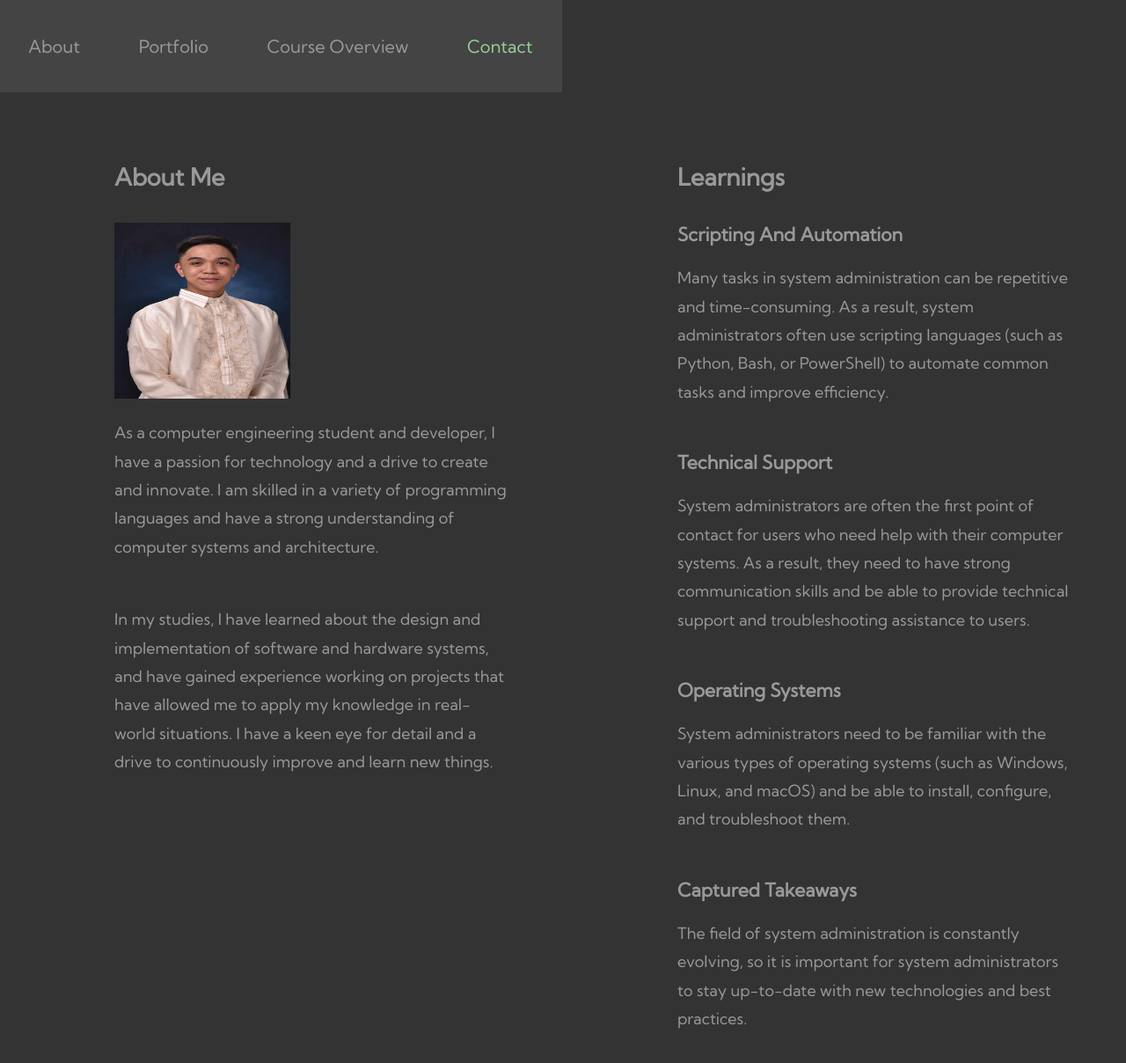
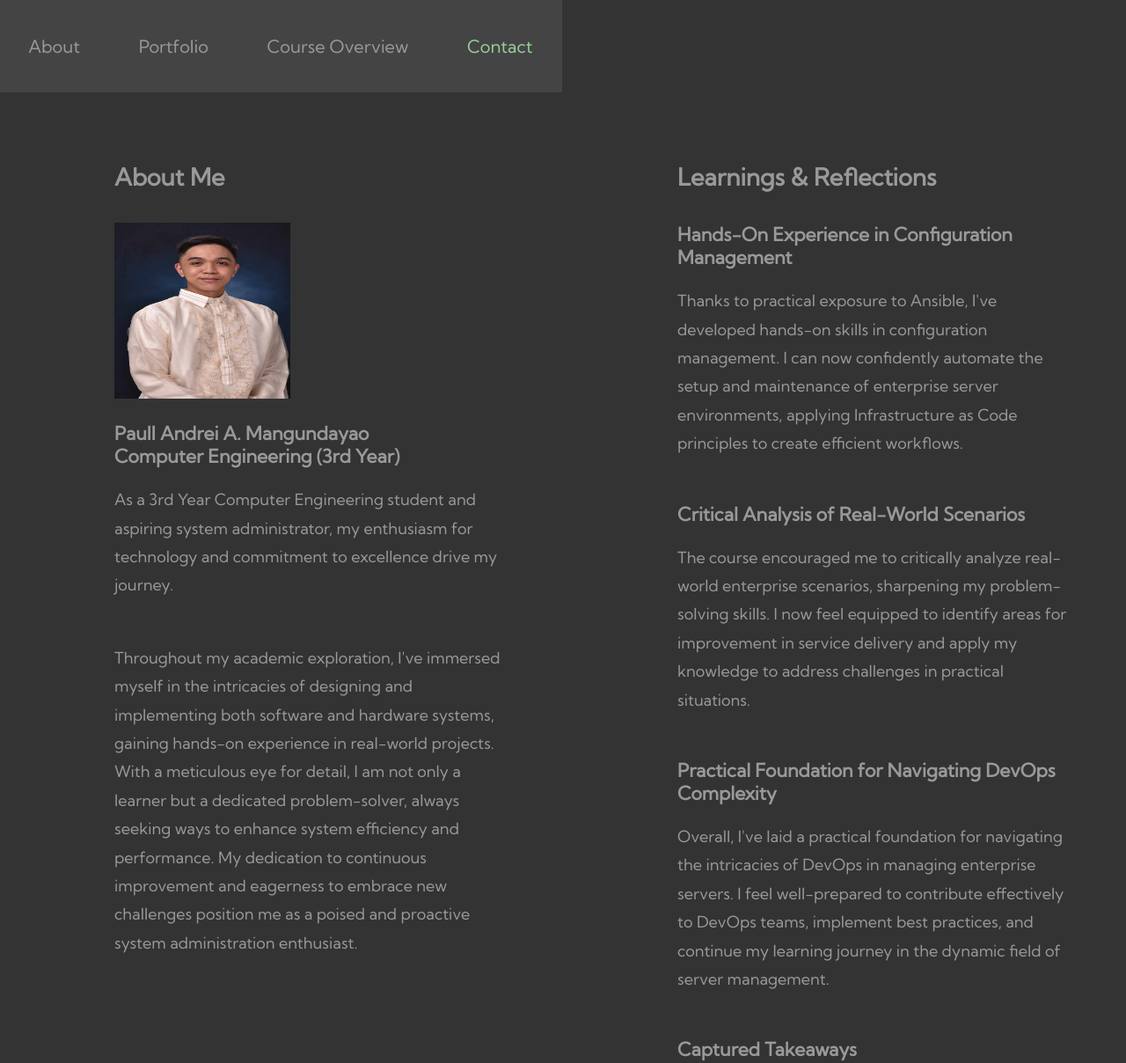
Before and after one commit to paullmangundayao/cpe232mangundayaopaull.github.io, a plain HTML site: page index.html in a window 1280 px wide. Shown: the top 1208 px of the page at 88% size. Drawn offline with Linux system fonts and the light colour scheme.

Commit message:
Update index.html

```diff
--- a/index.html
+++ b/index.html
@@ -57,11 +57,15 @@
                     <div class="tm-media-body">
                         <h2>About Me</h2>
                         <img src="img/vertex-bg-06.jpg" alt="pol">
+                        <h3>
+                            Paull Andrei A. Mangundayao<br>
+                            Computer Engineering (3rd Year)
+                        </h3>
                         <p>
-                            As a computer engineering student and developer, I have a passion for technology and a drive to create and innovate. I am skilled in a variety of programming languages and have a strong understanding of computer systems and architecture.
+                            As a 3rd Year Computer Engineering student and aspiring system administrator, my enthusiasm for technology and commitment to excellence drive my journey.
                         </p>
                         <p>
-                            In my studies, I have learned about the design and implementation of software and hardware systems, and have gained experience working on projects that have allowed me to apply my knowledge in real-world situations. I have a keen eye for detail and a drive to continuously improve and learn new things.
+                            Throughout my academic exploration, I've immersed myself in the intricacies of designing and implementing both software and hardware systems, gaining hands-on experience in real-world projects. With a meticulous eye for detail, I am not only a learner but a dedicated problem-solver, always seeking ways to enhance system efficiency and performance. My dedication to continuous improvement and eagerness to embrace new challenges position me as a poised and proactive system administration enthusiast.
                         </p>
                         <!-- Inserted Image -->
                     </div>
@@ -72,29 +76,29 @@
             <div class="tm-section-col tm-content tm-content-right">
                 <div class="tm-media">
                     <div class="tm-media-body">
-                        <h2>Learnings</h2>
+                        <h2>Learnings & Reflections</h2>
 
                         <!-- Scripting And Automation -->
                         <div class="tm-learning">
-                            <h3>Scripting And Automation</h3>
+                            <h3>Hands-On Experience in Configuration Management</h3>
                             <p>
-                                Many tasks in system administration can be repetitive and time-consuming. As a result, system administrators often use scripting languages (such as Python, Bash, or PowerShell) to automate common tasks and improve efficiency.
+                                Thanks to practical exposure to Ansible, I've developed hands-on skills in configuration management. I can now confidently automate the setup and maintenance of enterprise server environments, applying Infrastructure as Code principles to create efficient workflows.
                             </p>
                         </div>
 
                         <!-- Technical Support -->
                         <div class="tm-learning">
-                            <h3>Technical Support</h3>
+                            <h3>Critical Analysis of Real-World Scenarios</h3>
                             <p>
-                                System administrators are often the first point of contact for users who need help with their computer systems. As a result, they need to have strong communication skills and be able to provide technical support and troubleshooting assistance to users.
+                                The course encouraged me to critically analyze real-world enterprise scenarios, sharpening my problem-solving skills. I now feel equipped to identify areas for improvement in service delivery and apply my knowledge to address challenges in practical situations.
                             </p>
                         </div>
 
                         <!-- Operating Systems -->
                         <div class="tm-learning">
-                            <h3>Operating Systems</h3>
+                            <h3>Practical Foundation for Navigating DevOps Complexity</h3>
                             <p>
-                                System administrators need to be familiar with the various types of operating systems (such as Windows, Linux, and macOS) and be able to install, configure, and troubleshoot them.
+                                Overall, I've laid a practical foundation for navigating the intricacies of DevOps in managing enterprise servers. I feel well-prepared to contribute effectively to DevOps teams, implement best practices, and continue my learning journey in the dynamic field of server management.
                             </p>
                         </div>
 
@@ -308,7 +312,7 @@
                     The course, CPE 232, is a comprehensive exploration of managing enterprise servers within a DevOps framework. It is structured to equip students with the essential skills and knowledge needed to thrive in a DevOps environment centered around Linux servers. Throughout the program, students delve into the intricacies of configuring and managing services, employing Ansible for configuration management, and implementing de facto standard monitoring practices. The curriculum also emphasizes collaborative coding using Git, leveraging containerized technologies for immutable environments, and integrating cloud services into the DevOps workflow. This hands-on course, comprising both lectures and labs, reflects real-world scenarios, allowing students to develop practical solutions to contemporary challenges.
                 </p>
                 <p>
-                    By the course's conclusion, students are expected to achieve several learning outcomes. They should be adept at creating workflows using Infrastructure as Code practices for building enterprise environments. Additionally, students will gain the ability to evaluate real-world enterprise scenarios critically, identifying areas for improvement in service delivery. The course also hones their skills in analyzing various tools essential for operating and managing enterprise servers. These outcomes align with broader student outcomes, including the capability to identify, formulate, and solve complex engineering problems (SO 1) and the capacity to acquire and apply new knowledge using appropriate learning strategies (SO 7). Overall, CPE 232 provides a holistic and practical foundation for students to navigate the intricacies of DevOps in managing enterprise servers.
+                    By the course's conclusion, students are expected to achieve several learning outcomes. They should be adept at creating workflows using Infrastructure as Code practices for building enterprise environments. Additionally, students will gain the ability to evaluate real-world enterprise scenarios critically, identifying areas for improvement in service delivery. The course also hones their skills in analyzing various tools essential for operating and managing enterprise servers. These outcomes align with broader student outcomes, including the capability to identify, formulate, and solve complex engineering problems and the capacity to acquire and apply new knowledge using appropriate learning strategies. Overall, CPE 232 provides a holistic and practical foundation for students to navigate the intricacies of DevOps in managing enterprise servers.
                 </p>
                 <hr class="tm-hr tm-mb-50">
                 <p class="tm-mb-50">
@@ -346,9 +350,7 @@
                     </div>
                 </form>
                 <footer class="tm-copyright tm-text-small">
-                    Copyright 2021 Vertex Company
-
-                    - Design: <a rel="nofollow" href="https://www.tooplate.com" class="tm-text-link" target="_parent">Tooplate</a>
+                    CPE232 Final Project - Mangundayao, Paull Andrei A.
                 </footer>
             </div>
 
```
